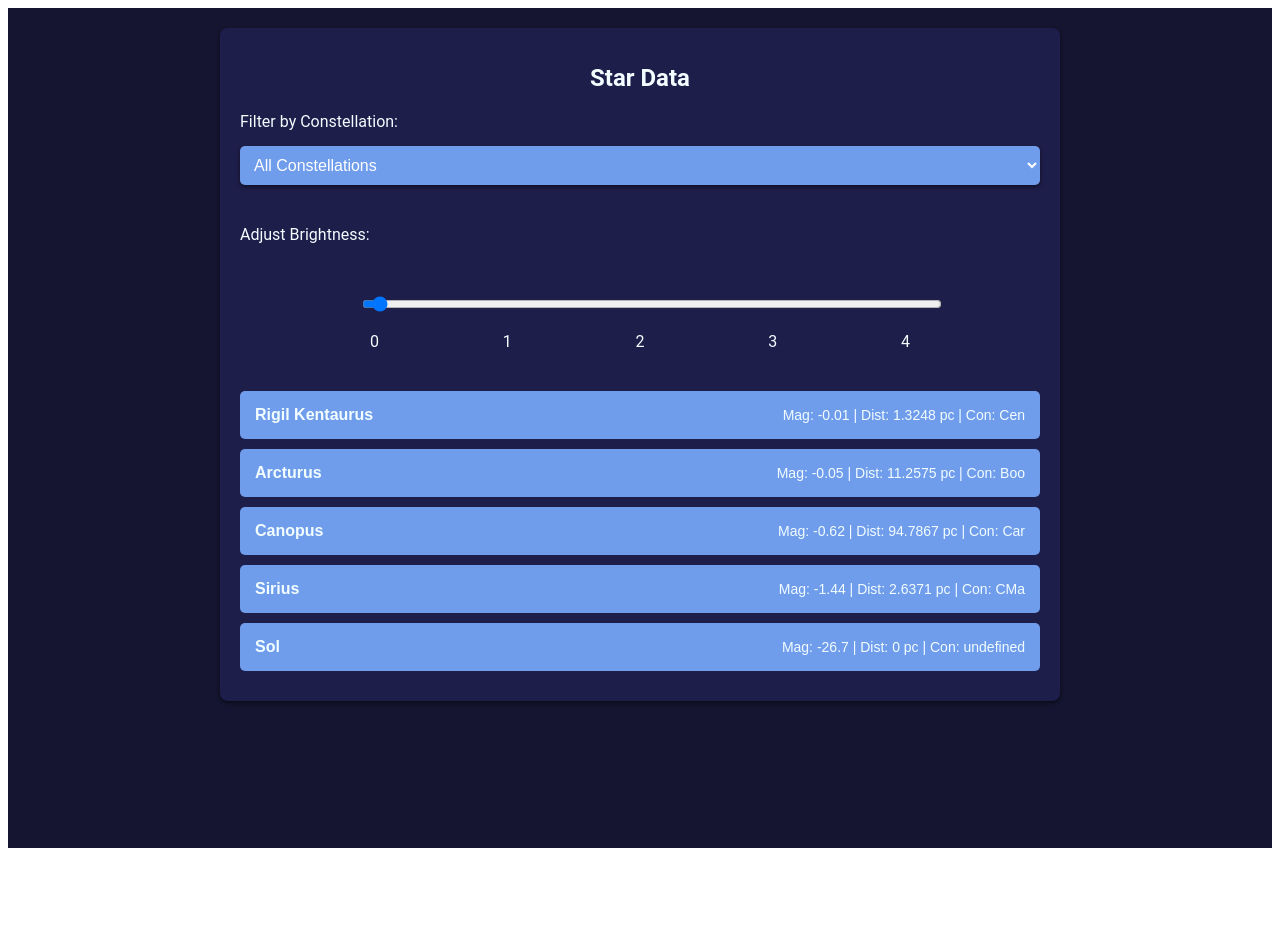
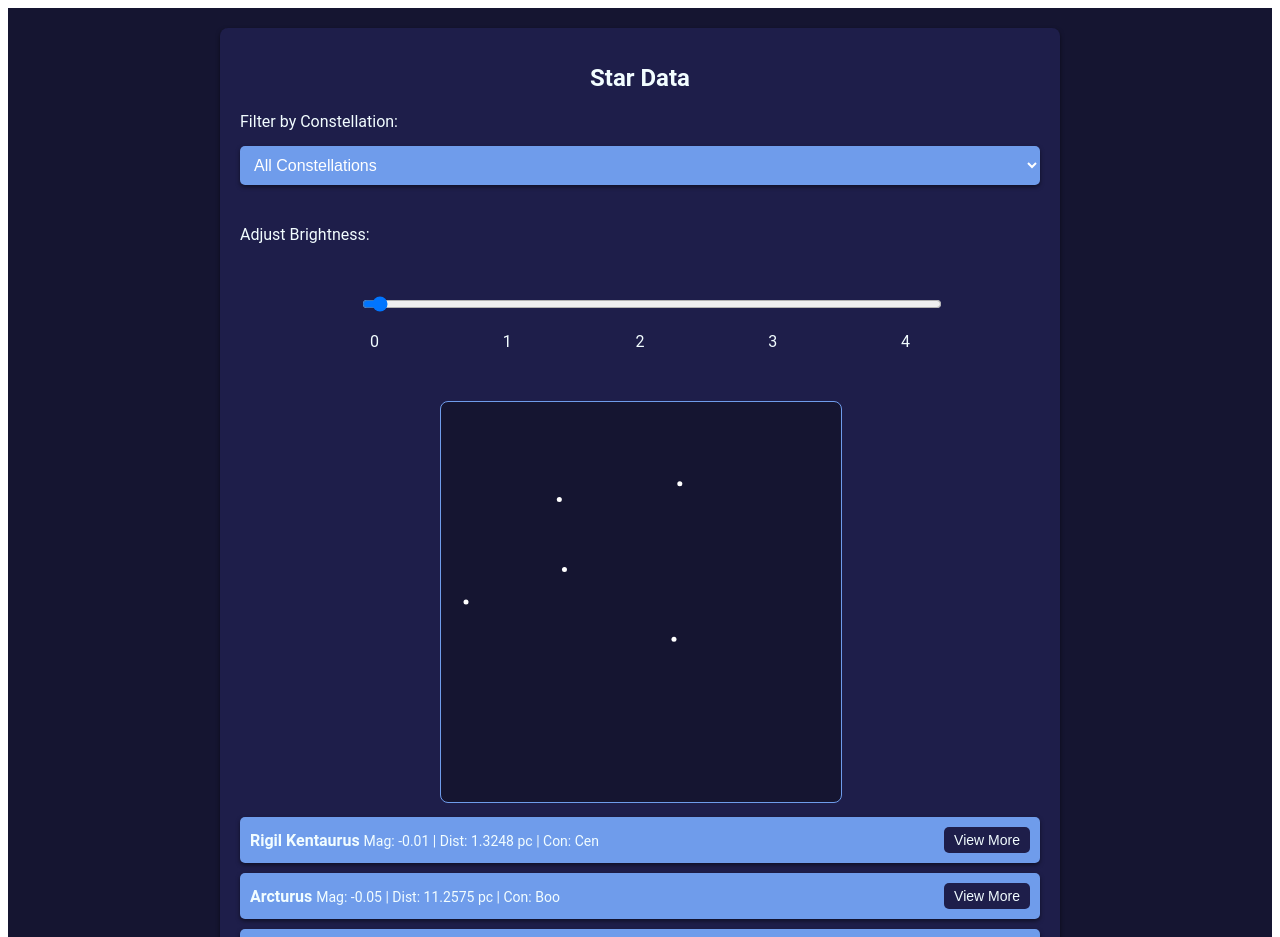
Before and after one commit to otis1893/ConstellationRepo, a Svelte app in the folder vite-project/: page / in a window 1280 px wide. Shown: the top 937 px of the page. Before the commit the page ends 856 px from the top, so only its background shows below. Built offline with nearby package versions, Linux system fonts and the light colour scheme.

Commit message:
listenasicht plus map verbessert

```diff
--- a/vite-project/src/Home.svelte
+++ b/vite-project/src/Home.svelte
@@ -7,8 +7,13 @@
     let data = [];
     let error = null;
     let constellationCounts = [];
+    let selectedStar = null;
+    let hoveredStar = null;
+    let mouseX = 0;
+    let mouseY = 0;
     let selectedConstellation = writable("");
     let sliderValue = writable(0);
+    let starOutOfRange = writable(false);
 
     const constellationNames = {
         And: "Andromeda",
@@ -131,12 +136,53 @@
         push(`/detail/${id}`);
     }
 
+    function handleStarClick(star) {
+        selectedStar = star;
+        checkStarPosition();
+    }
+
+    function handleMouseOver(event, star) {
+        hoveredStar = star;
+        mouseX = event.pageX;
+        mouseY = event.pageY;
+    }
+
+    function handleMouseMove(event) {
+        mouseX = event.pageX;
+        mouseY = event.pageY;
+    }
+
+    function handleMouseOut() {
+        hoveredStar = null;
+    }
+
+    function checkStarPosition() {
+        const chartSize = 70; // Adjusted chart size to leave padding around edges
+        const position = calculatePosition(selectedStar.ra, selectedStar.dec);
+        if (
+            position.x < 0 ||
+            position.x > chartSize ||
+            position.y < 0 ||
+            position.y > chartSize
+        ) {
+            starOutOfRange.set(true);
+        } else {
+            starOutOfRange.set(false);
+        }
+    }
+
     function sortStarsByMagnitude(stars, targetMagnitude) {
         return stars.sort(
             (a, b) =>
                 Math.abs(a.mag - targetMagnitude) -
                 Math.abs(b.mag - targetMagnitude),
         );
+    }
+
+    function calculatePosition(ra, dec) {
+        const x = (ra / 24) * 70 + 5; // Adding 5 units padding
+        const y = ((dec + 90) * 70) / 180 + 5; // Adding 5 units padding
+        return { x, y };
     }
 
     $: filteredStars =
@@ -155,7 +201,7 @@
     );
 </script>
 
-<main>
+<main on:mousemove={handleMouseMove}>
     {#if error}
         <p class="error">{error}</p>
     {:else if data.length > 0}
@@ -191,21 +237,64 @@
                     <span>4</span>
                 </div>
             </div>
+            <div class="star-chart-container">
+                <svg class="star-chart" viewBox="0 0 80 80">
+                    {#each sortedStars as star}
+                        <circle
+                            cx={calculatePosition(star.ra, star.dec).x}
+                            cy={calculatePosition(star.ra, star.dec).y}
+                            r="0.5"
+                            fill={selectedStar && selectedStar.id === star.id
+                                ? "yellow"
+                                : "white"}
+                            on:click={() => handleStarClick(star)}
+                            on:mouseover={(event) =>
+                                handleMouseOver(event, star)}
+                            on:mouseout={handleMouseOut}
+                        />
+                    {/each}
+                </svg>
+                {#if $starOutOfRange}
+                    <p class="out-of-range">
+                        The selected star is out of the current view range.
+                    </p>
+                {/if}
+            </div>
             <ul>
                 {#each sortedStars.slice(0, 1000) as star (star.id)}
                     <li>
-                        <button
-                            on:click={() => handleButtonClick(star.id)}
-                            id={"button-" + star.id}
+                        <div
+                            class="star-item"
+                            on:click={() => handleStarClick(star)}
                         >
-                            <span class="name">{star.proper}</span>
-                            <span class="info"
-                                >Mag: {star.mag} | Dist: {star.dist} pc | Con: {star.con}</span
+                            <div class="star-info">
+                                <span class="name">{star.proper}</span>
+                                <span class="info"
+                                    >Mag: {star.mag} | Dist: {star.dist} pc | Con:
+                                    {star.con}</span
+                                >
+                            </div>
+                            <button
+                                on:click={(event) => {
+                                    event.stopPropagation();
+                                    handleButtonClick(star.id);
+                                }}
+                                id={"button-" + star.id}
                             >
-                        </button>
+                                View More
+                            </button>
+                        </div>
                     </li>
                 {/each}
             </ul>
+            {#if hoveredStar}
+                <div
+                    class="tooltip"
+                    style="left: {mouseX + 10}px; top: {mouseY + 10}px;"
+                >
+                    {hoveredStar.proper}
+                </div>
+            {/if}
         </div>
     {:else}
         <p>Loading...</p>
@@ -270,7 +359,7 @@
     }
 
     .slider-container {
-        width: 70%; /* Reduziere die Breite des Schiebereglers */
+        width: 70%;
         margin: 0 auto;
         text-align: center;
         padding-bottom: 30px;
@@ -312,27 +401,18 @@
         margin: 10px 0;
     }
 
-    button {
-        width: 100%;
-        padding: 15px;
-        font-size: 16px;
-        font-weight: 500;
-        cursor: pointer;
-        background-color: #6f9ceb;
-        color: #f2fdff;
-        border: none;
-        border-radius: 5px;
+    .star-item {
         display: flex;
         justify-content: space-between;
         align-items: center;
-        transition:
-            background-color 0.3s,
-            box-shadow 0.3s;
+        background-color: #6f9ceb;
+        padding: 10px;
+        border-radius: 5px;
+        box-shadow: 0 2px 4px rgba(0, 0, 0, 0.5);
     }
 
-    button:hover {
-        background-color: #5177b9;
-        box-shadow: 0 4px 6px rgba(0, 0, 0, 0.5);
+    .star-info {
+        flex-grow: 1;
     }
 
     .name {
@@ -345,6 +425,61 @@
         color: #f2fdff;
     }
 
+    button {
+        padding: 5px 10px;
+        font-size: 14px;
+        font-weight: 500;
+        cursor: pointer;
+        background-color: #1e1e4a;
+        color: #f2fdff;
+        border: none;
+        border-radius: 5px;
+        transition:
+            background-color 0.3s,
+            box-shadow 0.3s;
+    }
+
+    button:hover {
+        background-color: #5177b9;
+        box-shadow: 0 4px 6px rgba(0, 0, 0, 0.5);
+    }
+
+    .star-chart-container {
+        position: relative;
+        margin-top: 20px;
+        width: 100%;
+        max-width: 400px;
+        margin-left: auto;
+        margin-right: auto;
+    }
+
+    .star-chart {
+        width: 100%;
+        height: 400px;
+        background-color: #151531;
+        border: 1px solid #6f9ceb;
+        border-radius: 8px;
+    }
+
+    .out-of-range {
+        position: absolute;
+        top: 10px;
+        left: 10px;
+        color: 151531;
+        font-size: 14px;
+    }
+
+    .tooltip {
+        position: absolute;
+        background-color: #151531;
+        color: #6f9ceb;
+        padding: 5px 10px;
+        border-radius: 5px;
+        box-shadow: 0 2px 4px rgba(0, 0, 0, 0.5);
+        pointer-events: none;
+        font-size: 14px;
+    }
+
     .error {
         color: #ff4a4a;
     }
```
